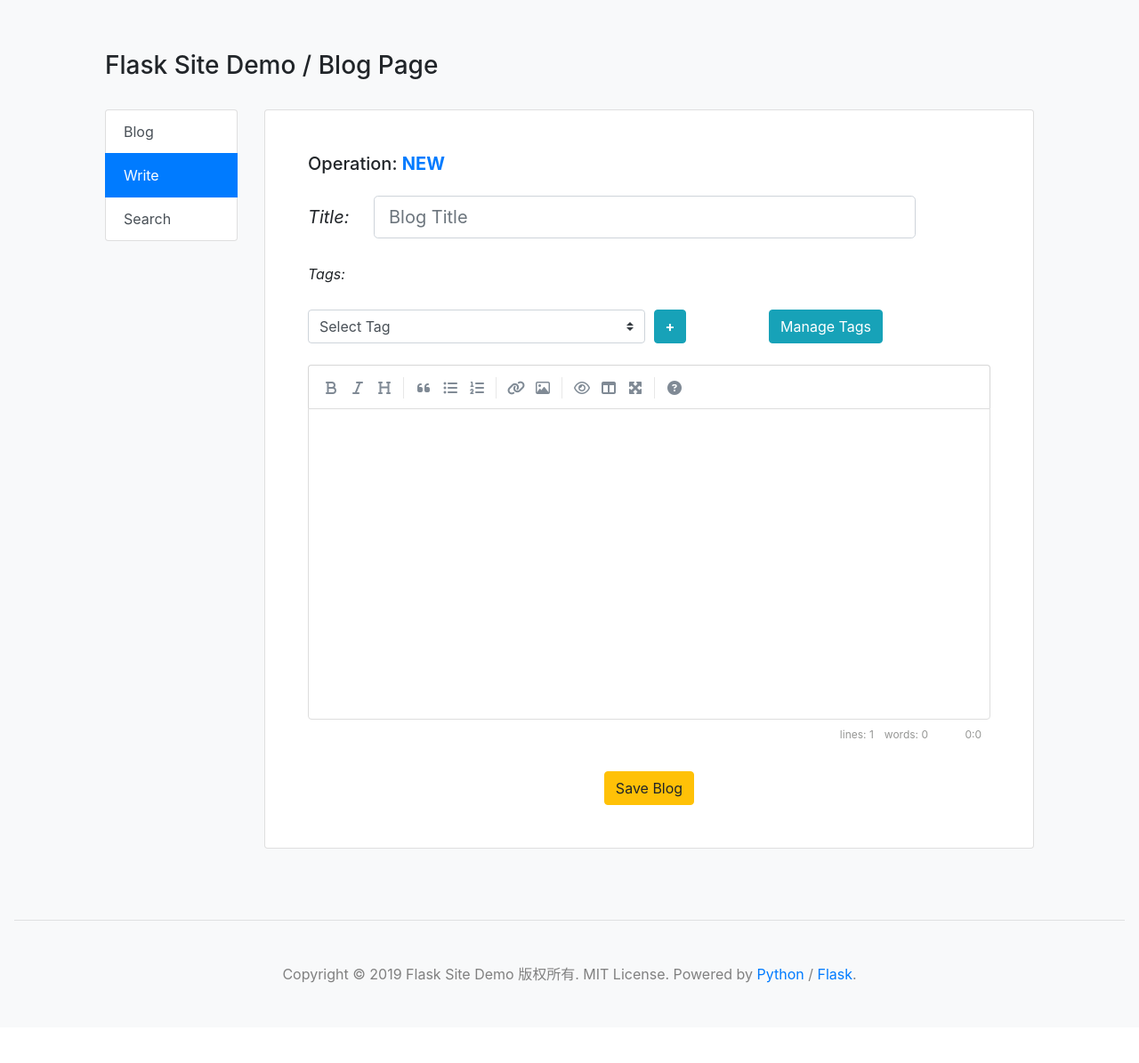
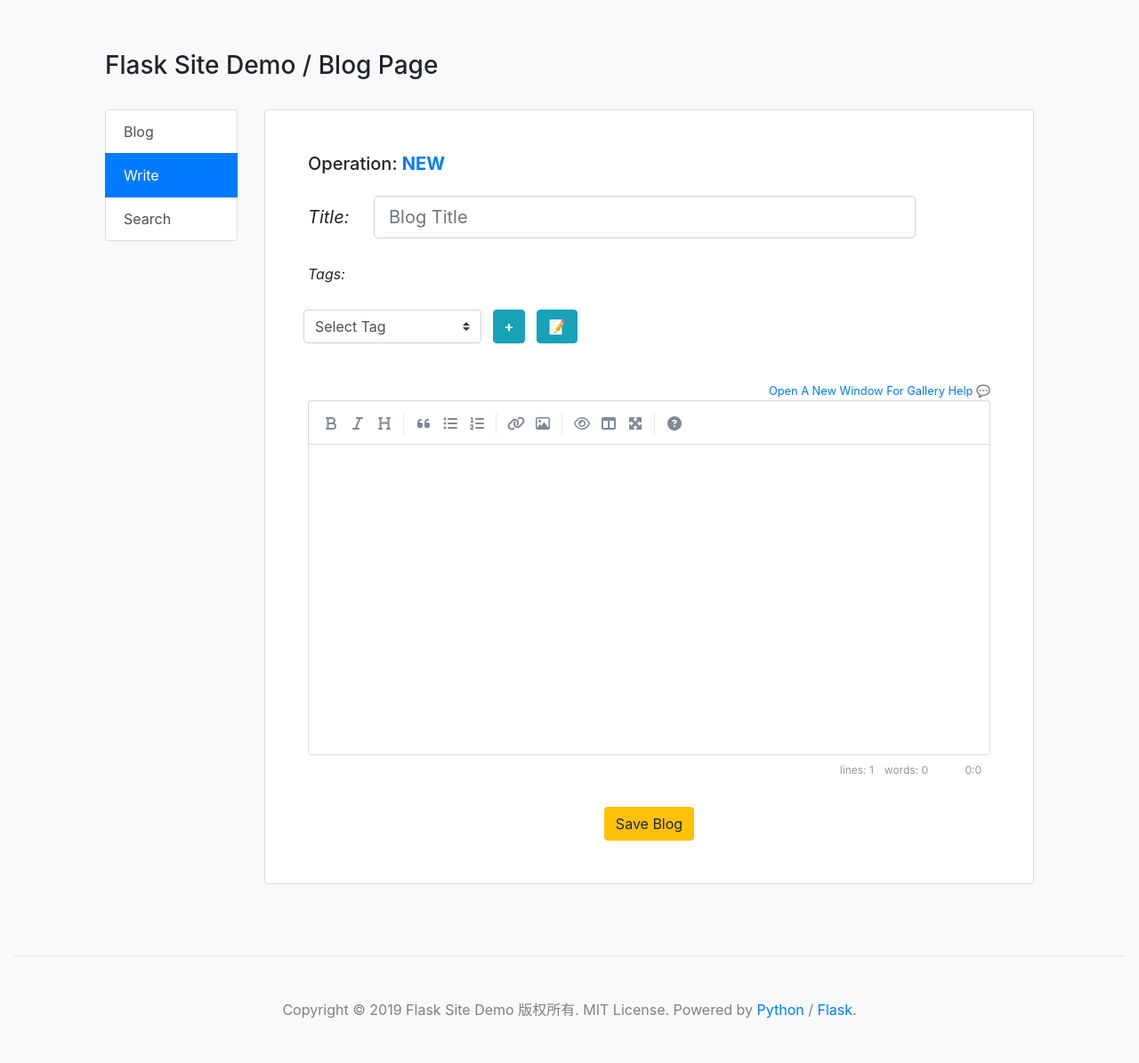
Before and after one commit to dyslab/flask-site-demo, a Flask app: page /blog/ in a window 1280 px wide, after a click on "Write". Shown: the part 57-1252 px from the top of the page at 89% size. Before the commit the page ends 1162 px from the top, so only its background shows below. Run offline with Flask 2, Linux system fonts and the light colour scheme; data comes from the database, SQL or seed files in the repository; both versions use the stored data as it was after the commit; some libraries are stand-ins or nearby versions.

Commit message:
Blog update and Bugs patch. 💣

```diff
--- a/fsdemo/static/css/style.css
+++ b/fsdemo/static/css/style.css
@@ -86,6 +86,10 @@
 }
 
 /* For Gallery pages */
+.custom-upload-container {
+    background-color: #fdeda4;
+}
+
 .custom-tag-container {
     line-height: 2rem;
 }
@@ -114,3 +118,8 @@
     font: #8d8d8d;
     background: #fdeda4;
 }
+
+/* For Widget Tags */
+.custom-select {
+    min-width: 200px;
+}
--- a/fsdemo/static/js/widget_tags.js
+++ b/fsdemo/static/js/widget_tags.js
@@ -68,7 +68,7 @@ $(document).ready(function() {
 
     // Manage Tags: Add tag
     $("#mt-addtag").click(function() {
-        $("#mt-addtag-text").val(String.trim($("#mt-addtag-text").val()));
+        $("#mt-addtag-text").val($("#mt-addtag-text").val().trim());
         if($("#mt-addtag-text").val() !== "") {
             if(!isTagExists("div.custom-mt-tag-name", "text", $("#mt-addtag-text").val())) {
                 inserthtml = "<div class=\"form-row custom-mt-tag-row mt-1 mb-1\">" +
--- a/fsdemo/templates/blog_index.html
+++ b/fsdemo/templates/blog_index.html
@@ -58,6 +58,9 @@
         </div>
         {{ widget_tags.render_tags_part(objectTags, tagsList, manageTagsLink) }}
         <div class="mb-3">
+            <div class="m-0 text-right">
+                <a href="/gallery" target="_blank"><small>Open A New Window For Gallery Help 💬</small></a>
+            </div>
             <textarea id="blogcontent" name="blogcontent"></textarea>
         </div>
         <div id="writetabresponse" class="mb-4"></div>
--- a/fsdemo/templates/widget_tags.html
+++ b/fsdemo/templates/widget_tags.html
@@ -22,20 +22,22 @@
             </ul>
         </div>
         <div class="form-row">
-            <div class="col-6">
+            <ul class="list-inline">
+                <li class="list-inline-item">
                     <select id="taglist" class="custom-select">
                         <option value="" selected>Select Tag</option>
                         {% for tagitem in tagsList %}
                             <option class="custom-option-tag" value="{{ tagitem }}">{{ tagitem }}</option>
                         {% endfor %}
                     </select>
-            </div>
-            <div class="col-2">
-                <button id="addtag" type="button" class="btn btn-info custom-tag-add"><strong>&plus;</strong></button>
-            </div>
-            <div class="col-4">
-                <button id="mt-tags" type="button" class="btn btn-info">Manage Tags</button>
-            </div>
+                </li>
+                <li class="list-inline-item">
+                    <button id="addtag" type="button" class="btn btn-info custom-tag-add" title="Add Tag"><strong>&plus;</strong></button>
+                </li>
+                <li class="list-inline-item">
+                    <button id="mt-tags" type="button" class="btn btn-info" title="Tags Management">📝</button>
+                </li>
+            </ul>
         </div>
         <div id="tagsresponse" class="mb-4"></div>
     </div>
@@ -54,8 +56,7 @@
                     <div class="form-row mb-1">
                         <div class="col"><strong>Tag List:</strong></div>
                     </div>
-                    <div class="custom-mt-tag-container">
-                    </div>
+                    <div class="custom-mt-tag-container"></div>
                     <div class="form-row">
                         <div class="col-11">
                             <input type="text" id="mt-addtag-text" class="form-control" placeholder="Tag Name" value="">
```
Also changed, not shown: fsdemo/templates/gallery_list.html (+5 -3 lines), fsdemo/db/gblog.db, fsdemo/static/uploadfiles/photos/Screenshot_from_2019-07-28_13-48-37.png (added), fsdemo/static/uploadfiles/photos/Screenshot_from_2019-07-28_13-49-34.png (added), fsdemo/static/uploadfiles/photos/Screenshot_from_2019-07-28_13-52-03.png (added). Lines whose indentation alone changed are shown as unchanged.
